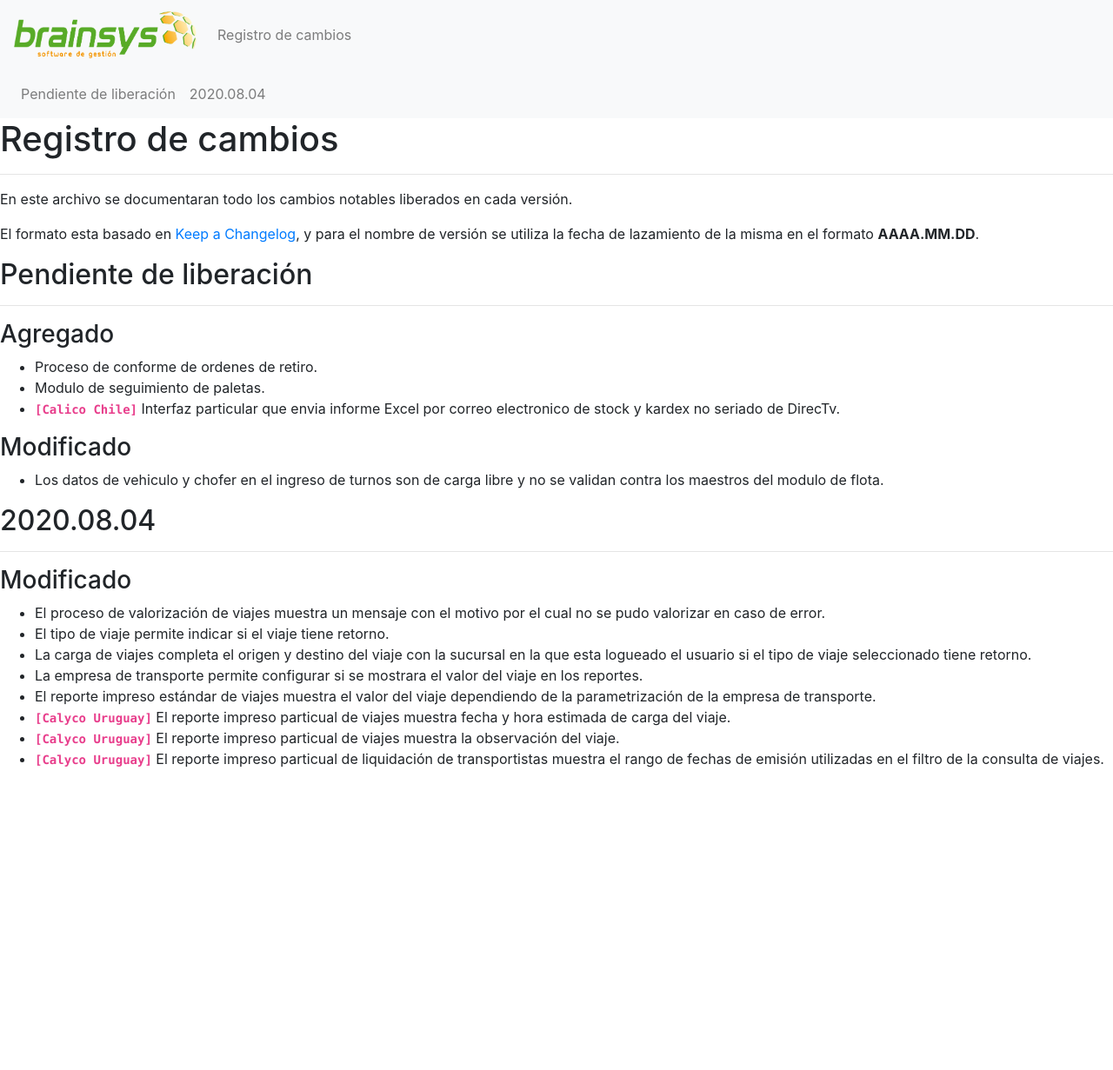
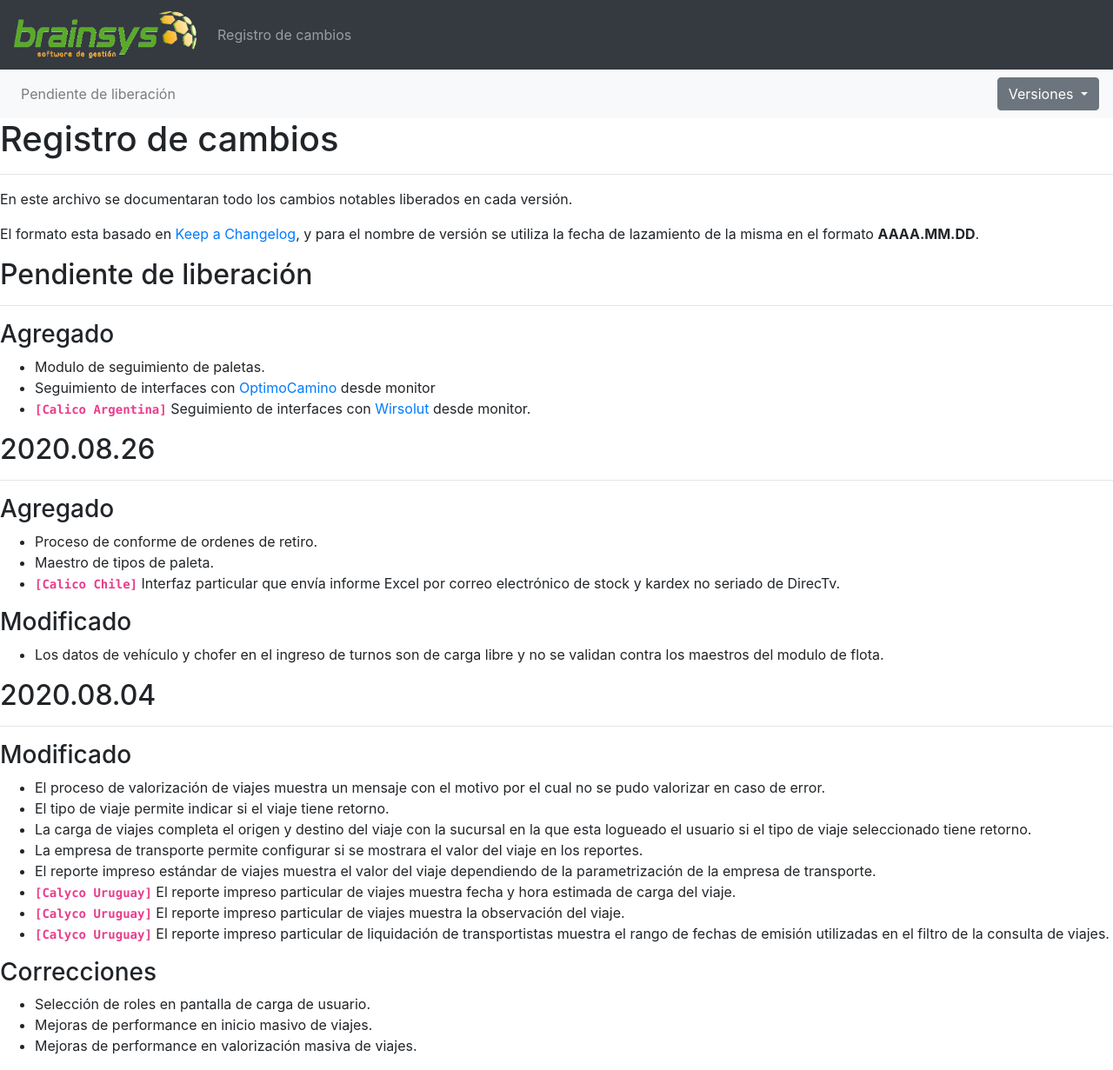
Before and after one commit to msanchez-brainsys/msanchez-brainsys.github.io, a Jekyll site: the page built from registro-cambios.markdown, in a window 1280 px wide. Shown: the whole page at 87% size. Built offline with Jekyll 4.4.1, drawn with Linux system fonts in a browser that asks for light colours; before the commit the page ends 901 px from its top, so only the background shows below that.

Commit message:
Se modifico menu de versiones

```diff
--- a/_data/navegacion.yml
+++ b/_data/navegacion.yml
@@ -1,2 +1,2 @@
-- name: Registro de cambios
-  link: /registro-cambios
+- link: registro-cambios
+  nombre: Registro de cambios
--- a/_layouts/default.html
+++ b/_layouts/default.html
@@ -2,33 +2,52 @@
 <html lang="{{ site.lang | default: "es-AR" }}">
 
 <head>
+  <meta name="viewport" content="width=device-width, initial-scale=1">
+  <meta charset="utf-8">
+
+  <script src="https://code.jquery.com/jquery-3.5.1.slim.min.js"
+    integrity="sha384-DfXdz2htPH0lsSSs5nCTpuj/zy4C+OGpamoFVy38MVBnE+IbbVYUew+OrCXaRkfj"
+    crossorigin="anonymous"></script>
+  <script src="https://cdn.jsdelivr.net/npm/popper.js@1.16.1/dist/umd/popper.min.js"
+    integrity="sha384-9/reFTGAW83EW2RDu2S0VKaIzap3H66lZH81PoYlFhbGU+6BZp6G7niu735Sk7lN"
+    crossorigin="anonymous"></script>
+  <script src="https://stackpath.bootstrapcdn.com/bootstrap/4.5.2/js/bootstrap.min.js"
+    integrity="sha384-B4gt1jrGC7Jh4AgTPSdUtOBvfO8shuf57BaghqFfPlYxofvL8/KUEfYiJOMMV+rV"
+    crossorigin="anonymous"></script>
+
   <link rel="stylesheet" href="https://maxcdn.bootstrapcdn.com/bootstrap/4.0.0/css/bootstrap.min.css"
     integrity="sha384-Gn5384xqQ1aoWXA+058RXPxPg6fy4IWvTNh0E263XmFcJlSAwiGgFAW/dAiS6JXm" crossorigin="anonymous">
-  <script src="https://maxcdn.bootstrapcdn.com/bootstrap/4.0.0/js/bootstrap.min.js"
-    integrity="sha384-JZR6Spejh4U02d8jOt6vLEHfe/JQGiRRSQQxSfFWpi1MquVdAyjUar5+76PVCmYl"
-    crossorigin="anonymous"></script>
-  <meta name="viewport" content="width=device-width, initial-scale=1">
-  <meta charset="utf-8">
   <link rel="stylesheet" href="/assets/css/styles.css">
   <title>{{ page.title }} - {{ site.title }}</title>
 </head>
 
 <body>
-  <nav class="navbar navbar-expand-lg navbar-light bg-light">
+  <nav class="navbar navbar-expand-lg navbar-dark bg-dark">
     <a class="navbar-brand" href="/">
       <img src="assets/images/logo.png" width="210" height="54" class="d-inline-block align-top" alt="" loading="lazy">
     </a>
     <div class="navbar-nav">
       {% for item in site.data.navegacion %}
-      <a class="nav-item nav-link" href="{{item.link}}">{{ item.name }}</a>
+      <a class="nav-item nav-link" href="{{item.link}}">{{ item.nombre }}</a>
       {% endfor %}
     </div>
   </nav>
   <nav class="navbar navbar-expand-lg navbar-light bg-light">
+    <div class="navbar-nav mr-auto">
+      <a class="nav-item nav-link" href="registro-cambios#pendiente-de-liberación">Pendiente de liberación</a>
+    </div>
     <div class="navbar-nav">
-      {% for opcion in page.opciones %}
-      <a class="nav-item nav-link" href="{{opcion.link}}">{{ opcion.name }}</a>
-      {% endfor %}
+      <div class="dropdown">
+        <button class="btn btn-secondary dropdown-toggle" type="button" id="dropdownVersiones" data-toggle="dropdown"
+          aria-haspopup="true" aria-expanded="false">
+          Versiones
+        </button>
+        <div class="dropdown-menu" aria-labelledby="dropdownVersiones">
+          {% for item in page.navegacion %}
+          <a class="dropdown-item" href="{{item.link}}">{{ item.nombre }}</a>
+          {% endfor %}
+        </div>
+      </div>
     </div>
   </nav>
   {{ content }}
--- a/registro-cambios.markdown
+++ b/registro-cambios.markdown
@@ -1,9 +1,9 @@
 ---
 layout: default
 title: Registro de cambios
-opciones: [
-  { link: "registro-cambios#pendiente-de-liberación", name: "Pendiente de liberación" },
-  { link: "registro-cambios#20200804", name: "2020.08.04" }
+navegacion: [
+{ link: "registro-cambios#20200826", nombre: "2020.08.26" },
+{ link: "registro-cambios#20200804", nombre: "2020.08.04" }
 ]
 ---
 # Registro de cambios
@@ -15,12 +15,19 @@ El formato esta basado en [Keep a Changelog](https://keepachangelog.com/es-ES/1.
 ## Pendiente de liberación
 ---
 ### Agregado
+- Modulo de seguimiento de paletas.
+- Seguimiento de interfaces con [OptimoCamino](https://www.optimocamino.com/) desde monitor
+- **`[Calico Argentina]`** Seguimiento de interfaces con [Wirsolut](https://www.wirsolut.com/) desde monitor.
+
+## 2020.08.26
+---
+### Agregado
 - Proceso de conforme de ordenes de retiro.
-- Modulo de seguimiento de paletas.
-- **`[Calico Chile]`** Interfaz particular que envia informe Excel por correo electronico de stock y kardex no seriado de DirecTv.
+- Maestro de tipos de paleta.
+- **`[Calico Chile]`** Interfaz particular que envía informe Excel por correo electrónico de stock y kardex no seriado de DirecTv.
 
 ### Modificado
-- Los datos de vehiculo y chofer en el ingreso de turnos son de carga libre y no se validan contra los maestros del modulo de flota.
+- Los datos de vehículo y chofer en el ingreso de turnos son de carga libre y no se validan contra los maestros del modulo de flota.
 
 ## 2020.08.04
 ---
@@ -30,6 +37,11 @@ El formato esta basado en [Keep a Changelog](https://keepachangelog.com/es-ES/1.
 - La carga de viajes completa el origen y destino del viaje con la sucursal en la que esta logueado el usuario si el tipo de viaje seleccionado tiene retorno.
 - La empresa de transporte permite configurar si se mostrara el valor del viaje en los reportes.
 - El reporte impreso estándar de viajes muestra el valor del viaje dependiendo de la parametrización de la empresa de transporte.
-- **`[Calyco Uruguay]`** El reporte impreso particual de viajes muestra fecha y hora estimada de carga del viaje.
-- **`[Calyco Uruguay]`** El reporte impreso particual de viajes muestra la observación del viaje.
-- **`[Calyco Uruguay]`** El reporte impreso particual de liquidación de transportistas muestra el rango de fechas de emisión utilizadas en el filtro de la consulta de viajes.
+- **`[Calyco Uruguay]`** El reporte impreso particular de viajes muestra fecha y hora estimada de carga del viaje.
+- **`[Calyco Uruguay]`** El reporte impreso particular de viajes muestra la observación del viaje.
+- **`[Calyco Uruguay]`** El reporte impreso particular de liquidación de transportistas muestra el rango de fechas de emisión utilizadas en el filtro de la consulta de viajes.
+
+### Correcciones
+- Selección de roles en pantalla de carga de usuario.
+- Mejoras de performance en inicio masivo de viajes.
+- Mejoras de performance en valorización masiva de viajes.
```
